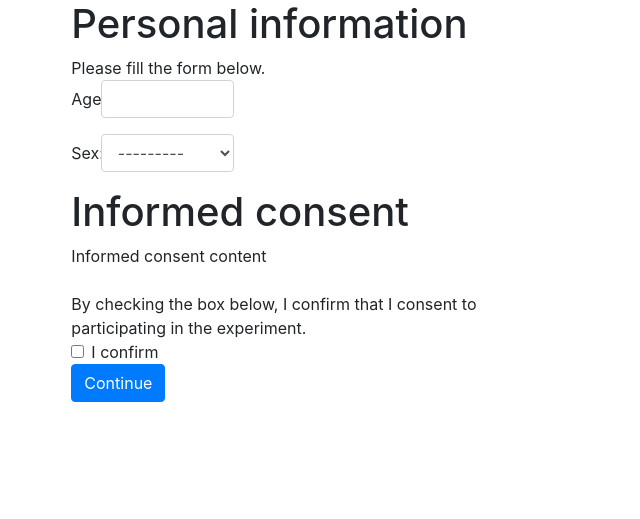
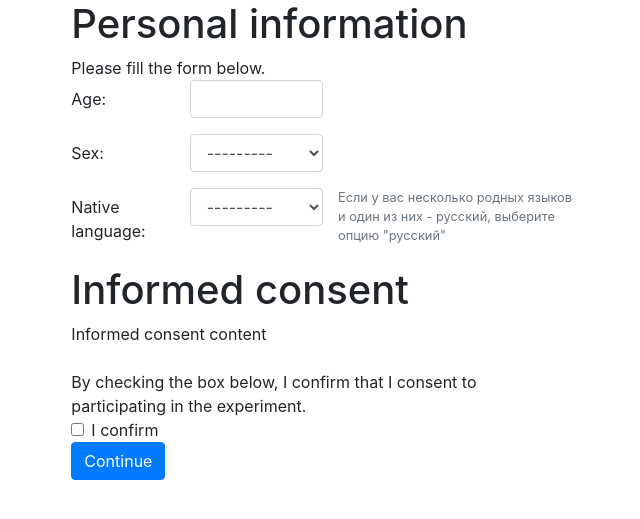
Before and after one commit to kalenkovich/mousetracking-django, a Django app: template experiment/templates/experiment/participant_form.html in a window 1280 px wide. Shown: the top 519 px of the page, without its empty margins (317-957 px from the left). Run offline with Django 3.2, Linux system fonts and the light colour scheme; the template is opened without the code that fills it: values that come from a table or form of the project are taken from there, others are empty; some libraries are stand-ins or nearby versions.

Commit message:
added native language to the form

```diff
--- a/experiment/forms.py
+++ b/experiment/forms.py
@@ -8,4 +8,7 @@ class ParticipantForm(ModelForm):
 
     class Meta:
         model = Participant
-        fields = ['age', 'sex', 'gave_consent']
+        fields = ['age', 'sex', 'native_language', 'gave_consent']
+        help_texts = {
+            "native_language": 'Если у вас несколько родных языков и один из них - русский, выберите опцию "русский"'
+        }
--- a/experiment/templates/experiment/participant_form.html
+++ b/experiment/templates/experiment/participant_form.html
@@ -11,13 +11,19 @@
         {% csrf_token %}
 
         <div class="form-group row">
-            <label class="col-form-label col-sm-1" for="{{ form.age.id_for_label }}">Age:</label>
+            <label class="col-form-label col-sm-3" for="{{ form.age.id_for_label }}">Age:</label>
             {% render_field form.age class="form-control col-sm-3" %}
         </div>
 
         <div class="form-group row">
-            <label class="col-form-label col-sm-1" for="{{ form.sex.id_for_label }}">Sex:</label>
+            <label class="col-form-label col-sm-3" for="{{ form.sex.id_for_label }}">Sex:</label>
             {% render_field form.sex class="form-control col-sm-3" %}
+        </div>
+
+        <div class="form-group row">
+            <label class="col-form-label col-sm-3" for="{{ form.native_language.id_for_label }}">Native language:</label>
+            {% render_field form.native_language class="form-control col-sm-3" %}
+            <small class="col text-muted">{{ form.native_language.help_text }}</small>
         </div>
 
         <div class="text">
```
